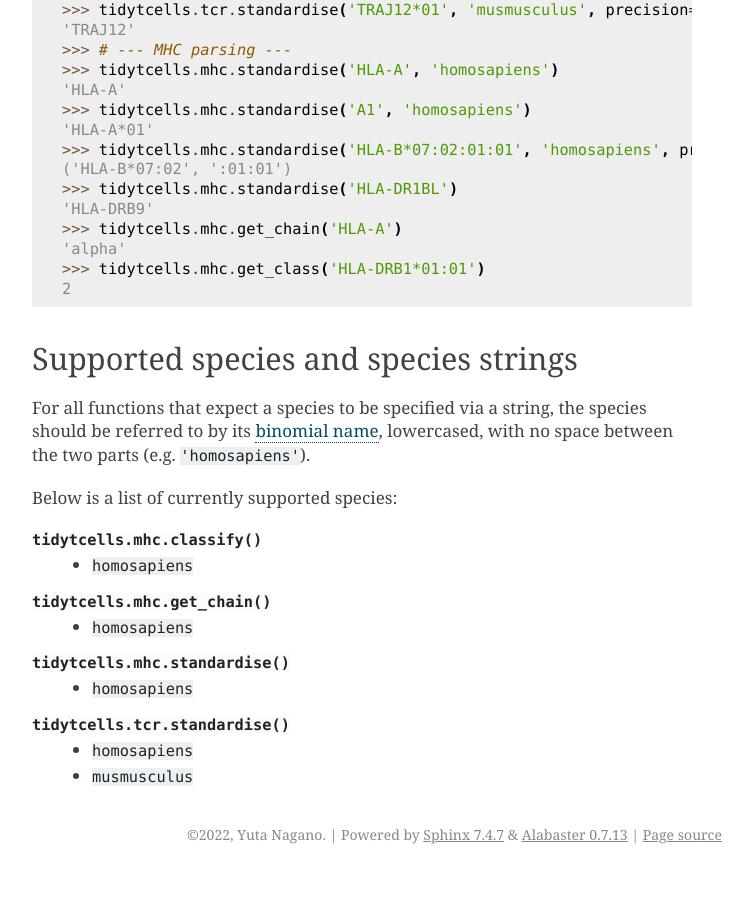
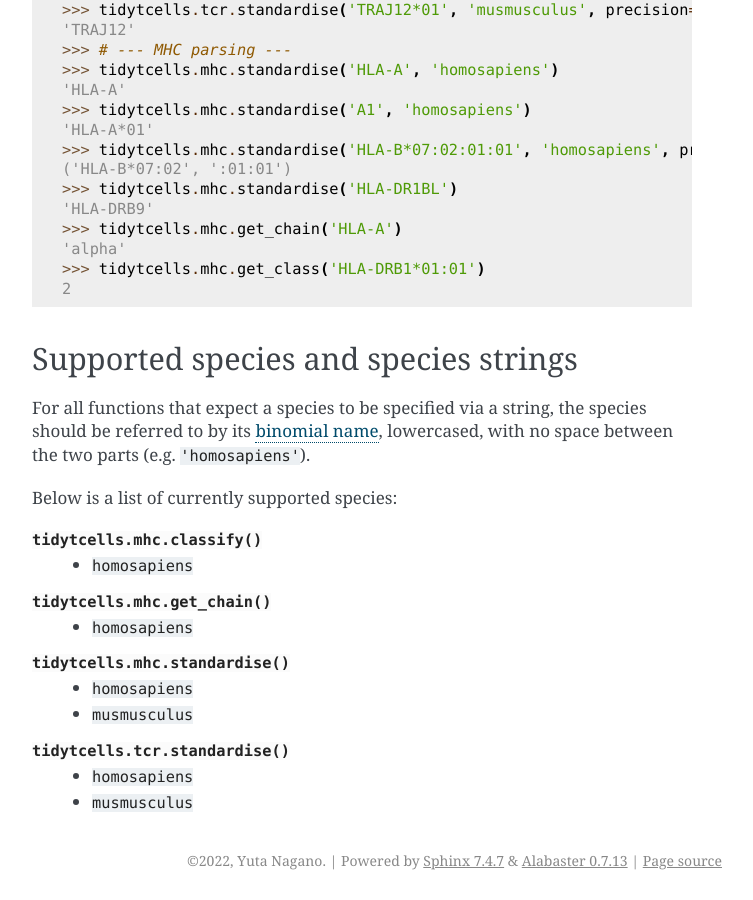
Before and after one commit to yutanagano/tidytcells, a Sphinx documentation site: the page built from docs/usage.rst, in a window 1280 px wide and 900 px high, scrolled down 1098 px. Shown: the whole window, without its empty margins (388-1141 px from the left). Built offline with Sphinx 7.4.7, drawn with Linux system fonts in a browser that asks for light colours; before the commit the page ends 1972 px from its top, so only the background shows below that.

Commit message:
Update docs to reflect new Mus musculus MHC standardisation support

```diff
--- a/docs/usage.rst
+++ b/docs/usage.rst
@@ -67,6 +67,7 @@ Below is a list of currently supported species:
 
 :py:func:`tidytcells.mhc.standardise`
     - ``homosapiens``
+    - ``musmusculus``
 
 :py:func:`tidytcells.tcr.standardise`
     - ``homosapiens``
```
